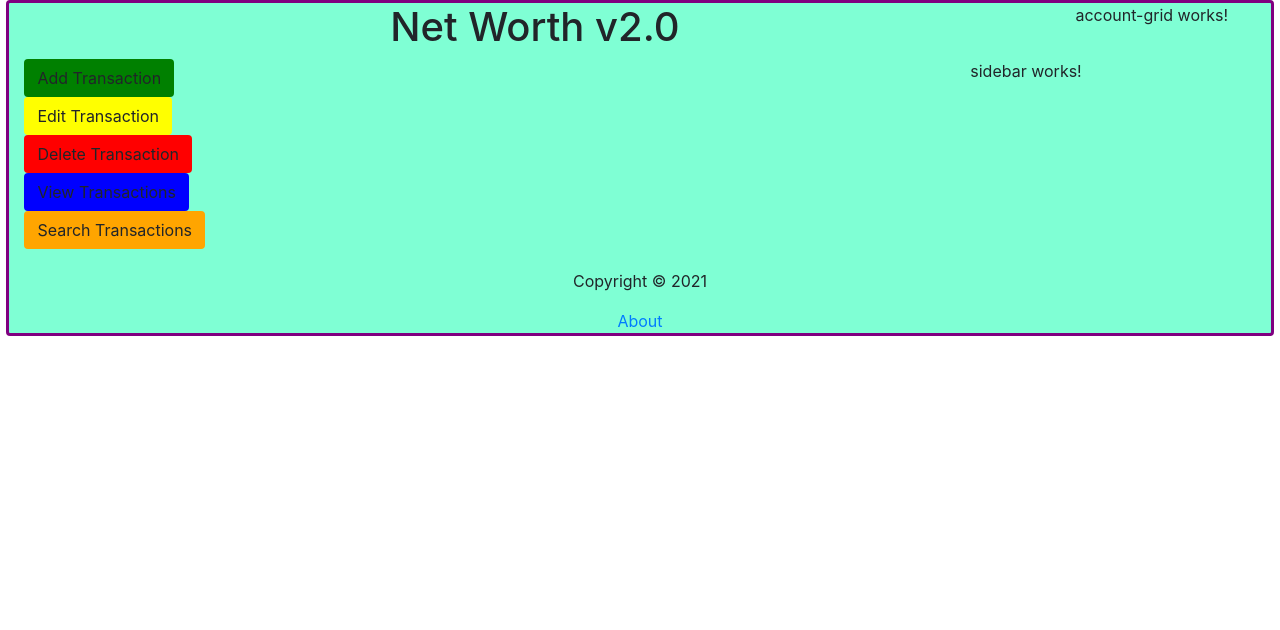
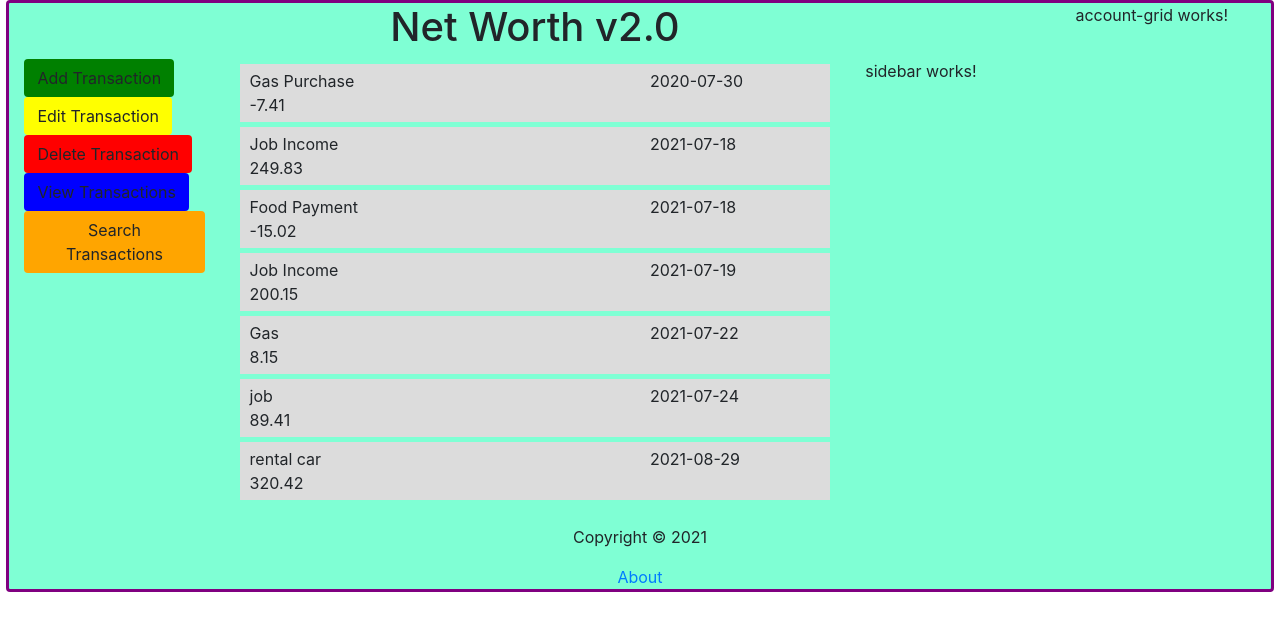
Before and after one commit to pjoyjr/net-worth-v2, an Angular app: page /search in a window 1280 px wide. Before the commit this address led to /. Shown: the top 630 px of the page. Built offline with nearby package versions, Linux system fonts and the light colour scheme; data requests are answered from the project's data file.

Commit message:
added routes

```diff
--- a/src/app/app.component.html
+++ b/src/app/app.component.html
@@ -8,14 +8,14 @@
         </div>
     </div>
     <div class="row">
-        <div class="col-3">
+        <div class="col-2">
             <app-menu></app-menu>
         </div>
         <div class="col-6">
+            <app-transactions></app-transactions>
+        </div>
+        <div class="col-4">
             <router-outlet></router-outlet>
-        </div>
-        <div class="col-3">
-            <app-sidebar></app-sidebar>
         </div>
     </div>
     <div class="row">
--- a/src/app/app.module.ts
+++ b/src/app/app.module.ts
@@ -18,7 +18,10 @@ import { AccountGridComponent } from './components/account-grid/account-grid.com
 
 const appRoutes: Routes = [
   {path: '', component: WelcomeComponent},
-  {path: 'views', component: TransactionsComponent}
+  {path: 'add', component: SidebarComponent},
+  {path: 'edit', component: SidebarComponent},
+  {path: 'delete', component: SidebarComponent},
+  {path: 'search', component: SidebarComponent}
 ]
 
 @NgModule({
--- a/src/app/components/menu/menu.component.html
+++ b/src/app/components/menu/menu.component.html
@@ -1,5 +1,5 @@
-<app-add-transaction></app-add-transaction>
-<app-button color="yellow" text="Edit Transaction"></app-button>
-<app-button color="red" text="Delete Transaction"></app-button>
-<app-button color="blue" text="View Transactions"></app-button>
-<app-button color="orange" text="Search Transactions"></app-button>
+<app-add-transaction routerLink="/add"></app-add-transaction>
+<app-button routerLink="/edit" color="yellow" text="Edit Transaction"></app-button>
+<app-button routerLink="/delete" color="red" text="Delete Transaction"></app-button>
+<app-button routerLink="/" color="blue" text="View Transactions"></app-button>
+<app-button routerLink="/search" color="orange" text="Search Transactions"></app-button>
```
